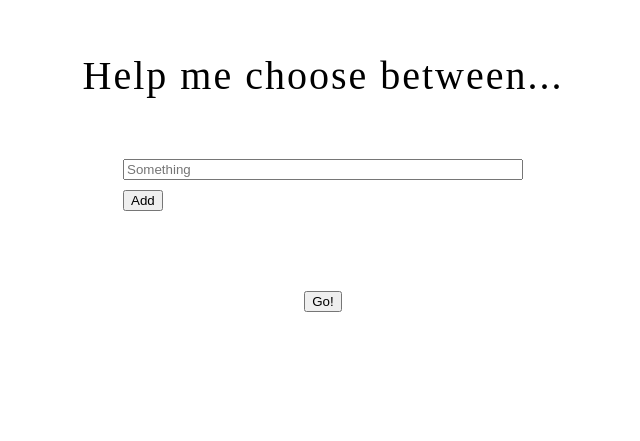
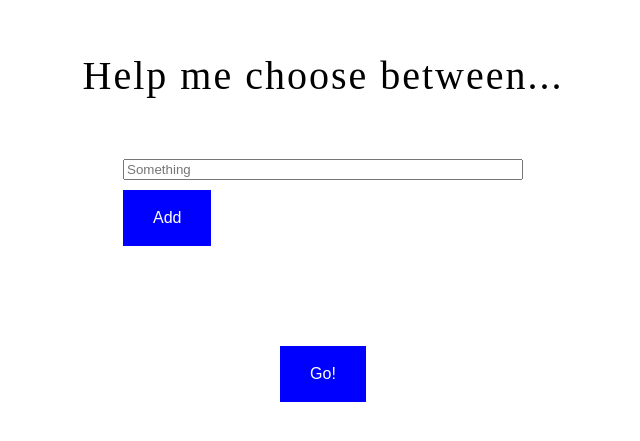
Before and after one commit to ewro123/help-me-choose, a plain HTML site: page index.html in a window 1280 px wide. Shown: the part 125-566 px from the top of the page, without its empty margins (317-957 px from the left). Drawn offline with Linux system fonts and the light colour scheme.

Commit message:
Day 2, 7pm

```diff
--- a/main.css
+++ b/main.css
@@ -11,6 +11,19 @@ h1 {
   font-size: 40px;
   letter-spacing: 2px;
   margin-bottom: 0px;
+}
+
+button {
+ background-color: blue;
+ border: none;
+ color: white;
+ padding: 19px 30px;
+ margin-top: 10px;
+ margin-bottom: 10px;
+ text-align: center;
+ text-decoration: none;
+ display: inline-block;
+ font-size: 16px;
 }
 
 .inputSection {
```
